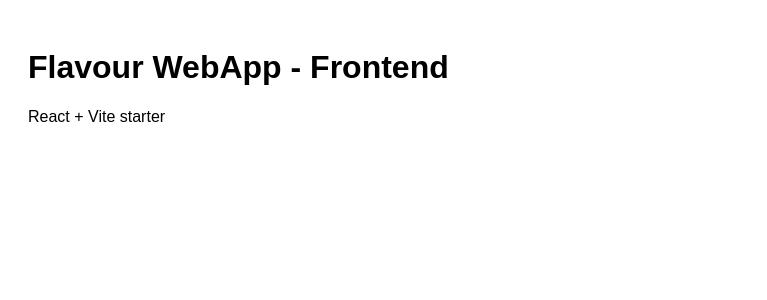
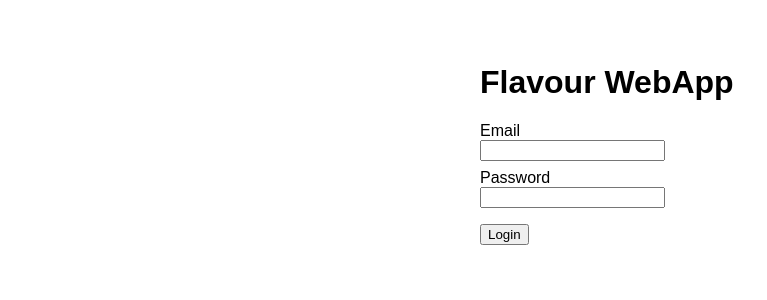
Before and after one commit to sergiodr01/Flavour-WebApp, a React (Vite) app in the folder frontend/: page /login in a window 1280 px wide. Shown: the top 300 px of the page, without its empty margins (0-767 px from the left). Built offline with nearby package versions, Linux system fonts and the light colour scheme.

Commit message:
feat(frontend): setup routing, auth context and axios client

```diff
--- a/frontend/package.json
+++ b/frontend/package.json
@@ -8,8 +8,10 @@
     "preview": "vite preview"
   },
   "dependencies": {
+    "axios": "^1.7.2",
     "react": "^18.2.0",
-    "react-dom": "^18.2.0"
+    "react-dom": "^18.2.0",
+    "react-router-dom": "^6.23.1"
   },
   "devDependencies": {
     "@vitejs/plugin-react": "^4.0.0",
--- a/frontend/src/App.jsx
+++ b/frontend/src/App.jsx
@@ -1,8 +1,10 @@
-export default function App(){
+import { AuthProvider } from './context/AuthContext';
+import AppRouter from './router/AppRouter';
+
+export default function App() {
   return (
-    <div style={{fontFamily: 'sans-serif', padding: 20}}>
-      <h1>Flavour WebApp - Frontend</h1>
-      <p>React + Vite starter</p>
-    </div>
-  )
+    <AuthProvider>
+      <AppRouter />
+    </AuthProvider>
+  );
 }
--- /dev/null
+++ b/frontend/src/api/client.js
@@ -0,0 +1,18 @@
+import axios from 'axios';
+
+const apiClient = axios.create({
+  baseURL: 'http://localhost:8080/api',
+});
+
+apiClient.interceptors.request.use((config) => {
+  const stored = localStorage.getItem('flavour_auth');
+  if (stored) {
+    const { token } = JSON.parse(stored);
+    if (token) {
+      config.headers.Authorization = `Bearer ${token}`;
+    }
+  }
+  return config;
+});
+
+export default apiClient;
--- /dev/null
+++ b/frontend/src/context/AuthContext.jsx
@@ -0,0 +1,45 @@
+import { createContext, useContext, useState, useCallback } from 'react';
+import apiClient from '../api/client';
+
+const AuthContext = createContext(null);
+
+const STORAGE_KEY = 'flavour_auth';
+
+function loadStoredAuth() {
+  const raw = localStorage.getItem(STORAGE_KEY);
+  return raw ? JSON.parse(raw) : null;
+}
+
+export function AuthProvider({ children }) {
+  const [auth, setAuth] = useState(loadStoredAuth);
+
+  const login = useCallback(async (loginValue, password) => {
+    const { data } = await apiClient.post('/auth/login', { login: loginValue, password });
+    localStorage.setItem(STORAGE_KEY, JSON.stringify(data));
+    setAuth(data);
+    return data;
+  }, []);
+
+  const logout = useCallback(() => {
+    localStorage.removeItem(STORAGE_KEY);
+    setAuth(null);
+  }, []);
+
+  const value = {
+    user: auth?.user ?? null,
+    token: auth?.token ?? null,
+    isAuthenticated: Boolean(auth?.token),
+    login,
+    logout,
+  };
+
+  return <AuthContext.Provider value={value}>{children}</AuthContext.Provider>;
+}
+
+export function useAuth() {
+  const ctx = useContext(AuthContext);
+  if (!ctx) {
+    throw new Error('useAuth must be used within an AuthProvider');
+  }
+  return ctx;
+}
--- /dev/null
+++ b/frontend/src/layouts/AppLayout.jsx
@@ -0,0 +1,31 @@
+import { Outlet } from 'react-router-dom';
+import { useAuth } from '../context/AuthContext';
+
+export default function AppLayout() {
+  const { user, logout } = useAuth();
+
+  return (
+    <div style={{ fontFamily: 'sans-serif' }}>
+      <header
+        style={{
+          display: 'flex',
+          justifyContent: 'space-between',
+          alignItems: 'center',
+          padding: '1rem',
+          borderBottom: '1px solid #ddd',
+        }}
+      >
+        <strong>Flavour WebApp</strong>
+        <span>
+          {user.firstName} ({user.roles.join(', ')})
+          <button onClick={logout} style={{ marginLeft: '1rem' }}>
+            Logout
+          </button>
+        </span>
+      </header>
+      <main style={{ padding: '1rem' }}>
+        <Outlet />
+      </main>
+    </div>
+  );
+}
--- /dev/null
+++ b/frontend/src/pages/DashboardPage.jsx
@@ -0,0 +1,12 @@
+import { useAuth } from '../context/AuthContext';
+
+export default function DashboardPage() {
+  const { user } = useAuth();
+
+  return (
+    <div>
+      <h2>Welcome, {user.firstName}</h2>
+      <p>Role: {user.roles.join(', ')}</p>
+    </div>
+  );
+}
--- /dev/null
+++ b/frontend/src/pages/LoginPage.jsx
@@ -0,0 +1,62 @@
+import { useState } from 'react';
+import { Navigate, useNavigate } from 'react-router-dom';
+import { useAuth } from '../context/AuthContext';
+
+export default function LoginPage() {
+  const { login, isAuthenticated } = useAuth();
+  const navigate = useNavigate();
+  const [loginValue, setLoginValue] = useState('');
+  const [password, setPassword] = useState('');
+  const [error, setError] = useState(null);
+  const [submitting, setSubmitting] = useState(false);
+
+  if (isAuthenticated) {
+    return <Navigate to="/" replace />;
+  }
+
+  async function handleSubmit(e) {
+    e.preventDefault();
+    setError(null);
+    setSubmitting(true);
+    try {
+      await login(loginValue, password);
+      navigate('/', { replace: true });
+    } catch (err) {
+      setError(err.response?.data?.error ?? 'Login failed');
+    } finally {
+      setSubmitting(false);
+    }
+  }
+
+  return (
+    <div style={{ maxWidth: 320, margin: '4rem auto', fontFamily: 'sans-serif' }}>
+      <h1>Flavour WebApp</h1>
+      <form onSubmit={handleSubmit}>
+        <div>
+          <label>Email</label>
+          <br />
+          <input
+            value={loginValue}
+            onChange={(e) => setLoginValue(e.target.value)}
+            type="email"
+            required
+          />
+        </div>
+        <div style={{ marginTop: '0.5rem' }}>
+          <label>Password</label>
+          <br />
+          <input
+            value={password}
+            onChange={(e) => setPassword(e.target.value)}
+            type="password"
+            required
+          />
+        </div>
+        {error && <p style={{ color: 'red' }}>{error}</p>}
+        <button type="submit" disabled={submitting} style={{ marginTop: '1rem' }}>
+          {submitting ? 'Logging in...' : 'Login'}
+        </button>
+      </form>
+    </div>
+  );
+}
--- /dev/null
+++ b/frontend/src/router/AppRouter.jsx
@@ -0,0 +1,26 @@
+import { BrowserRouter, Routes, Route, Navigate, Outlet } from 'react-router-dom';
+import { useAuth } from '../context/AuthContext';
+import LoginPage from '../pages/LoginPage';
+import DashboardPage from '../pages/DashboardPage';
+import AppLayout from '../layouts/AppLayout';
+
+function ProtectedRoute() {
+  const { isAuthenticated } = useAuth();
+  return isAuthenticated ? <Outlet /> : <Navigate to="/login" replace />;
+}
+
+export default function AppRouter() {
+  return (
+    <BrowserRouter>
+      <Routes>
+        <Route path="/login" element={<LoginPage />} />
+        <Route element={<ProtectedRoute />}>
+          <Route element={<AppLayout />}>
+            <Route path="/" element={<DashboardPage />} />
+          </Route>
+        </Route>
+        <Route path="*" element={<Navigate to="/" replace />} />
+      </Routes>
+    </BrowserRouter>
+  );
+}
```
